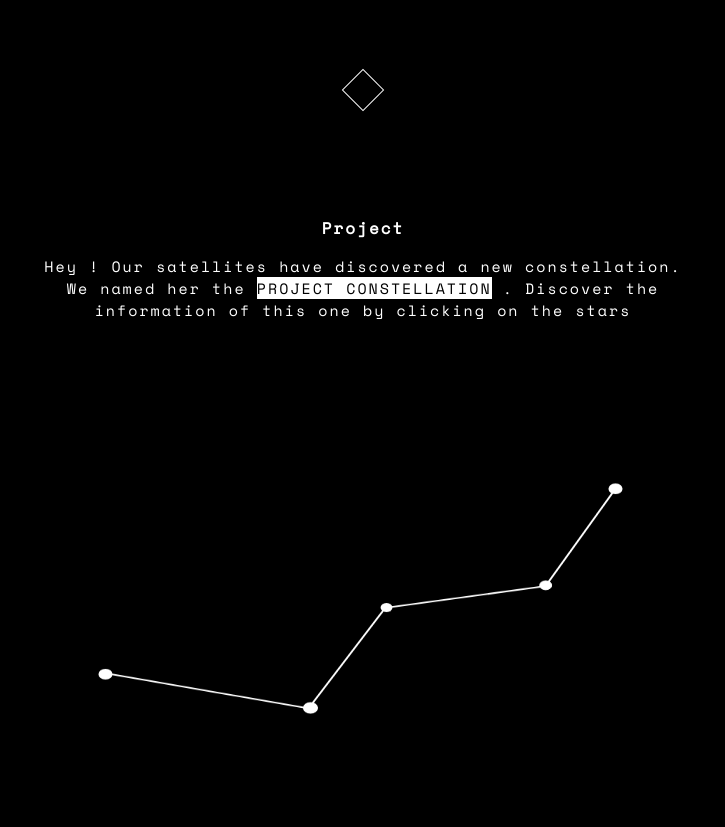
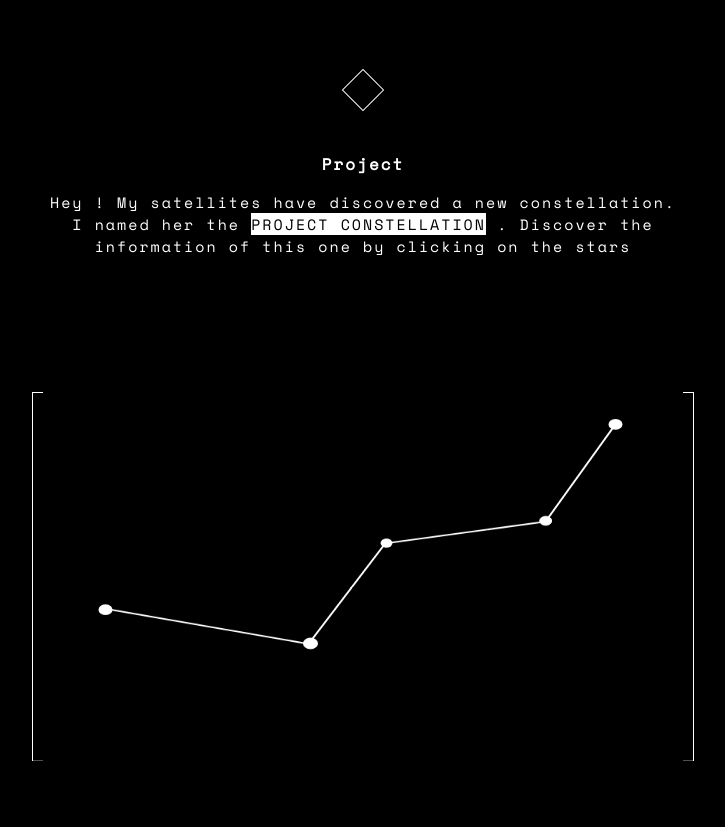
Before and after one commit to deheznicolas/Portfolio, a website: page index.html in a window 1280 px wide. Shown: the part 1580-2407 px from the top of the page, without its empty margins (277-1002 px from the left). Drawn offline with nearby package versions, Linux system fonts and the light colour scheme; animation ran at ten frames a second.

Commit message:
index : new section / assets : new background-image svg / img : new custom image

```diff
--- a/assets/scss/style.scss
+++ b/assets/scss/style.scss
@@ -12,6 +12,7 @@ body {
   font-size : 10px;
   background-color : black;
   letter-spacing: 2px;
+
   ::selection {
     background: #929292;
   }
@@ -226,6 +227,8 @@ header {
   height : 90vh;
   width : 100%;
   margin-top : 10%;
+  background-image : url(../../img/background.svg) no-repeat;
+  background-size: contain;
   #container-about {
     display : flex;
     flex-direction : row;
@@ -354,7 +357,7 @@ header {
   height : 100vh;
   display : flex;
   flex-direction : column;
-  margin-top : 10%;
+  margin-top : 5%;
   color : white;
   text-align : center;
   .container-project {
@@ -382,7 +385,24 @@ header {
     width : 100%;
     .svg {
       width : 100%;
+      display : flex;
+      flex-direction: row;
+      justify-content: center;
       transform: rotateX(-40deg);
+      #bracket-left {
+        height : 100%;
+        width : 10px;
+        border-top : solid 1px white;
+        border-left : solid 1px white;
+        border-bottom : solid 1px white;
+      }
+      #bracket-right {
+        height : 100%;
+        width : 10px;
+        border-top : solid 1px white;
+        border-right : solid 1px white;
+        border-bottom : solid 1px white;
+      }
       .layer {
         animation: gravity 3s linear infinite;
 
@@ -401,6 +421,10 @@ header {
   }
 }
 
+img {
+  width : 100%;
+  height : 100vh;
+}
 
 
 
--- a/index.html
+++ b/index.html
@@ -21,7 +21,7 @@
         </div>
       </div>
     </div>
-    <h1 id="travel-text">click to travel</h1>
+    <h1 id="travel-text">scroll to travel</h1>
     <div class="container-arrow">
       <button onclick="window.location.href='#about'" id="button">
         <div class="arrow-down">
@@ -76,12 +76,13 @@
   <section id="project">
     <div class="container-project">
       <h1 id="project-title">Project</h1>
-      <p>Hey ! Our satellites have discovered a new constellation.
-        We named her the <span>PROJECT CONSTELLATION</span> .
+      <p>Hey ! My satellites have discovered a new constellation.
+        I named her the <span>PROJECT CONSTELLATION</span> .
         Discover the information of this one by clicking on the stars</p>
     </div>
     <div class="constellation-project">
       <div class="svg">
+        <div id="bracket-left"></div>
         <svg width="640" height="480" xmlns="http://www.w3.org/2000/svg" xmlns:svg="http://www.w3.org/2000/svg">
           <!-- Created with SVG-edit - https://github.com/SVG-Edit/svgedit-->
           <defs>
@@ -126,10 +127,13 @@
               stroke-linejoin="null" stroke-width="2" x1="502.5" x2="573.5" y1="169" y2="40" />
           </g>
         </svg>
+        <div id="bracket-right"></div>
+
       </div>
 
     </div>
   </section>
+  <img src="./img/background.svg" alt="">
 
 
 </body>
```
Also changed, not shown: assets/css/style.css, img/464952.jpg (added), img/background.svg (added).
